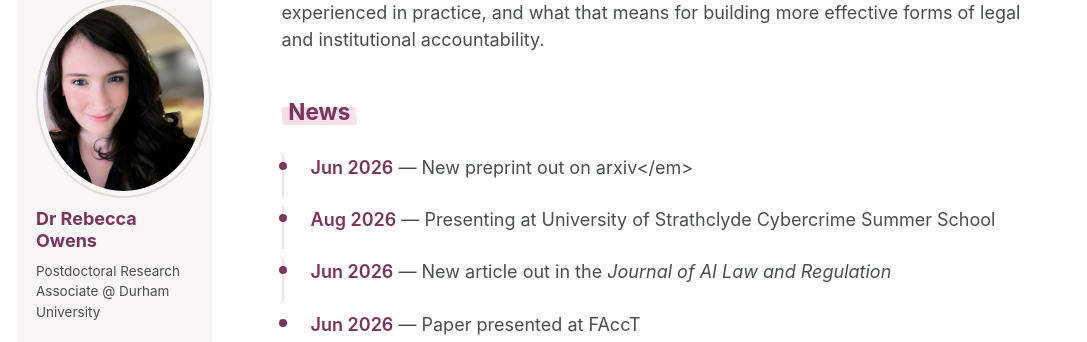
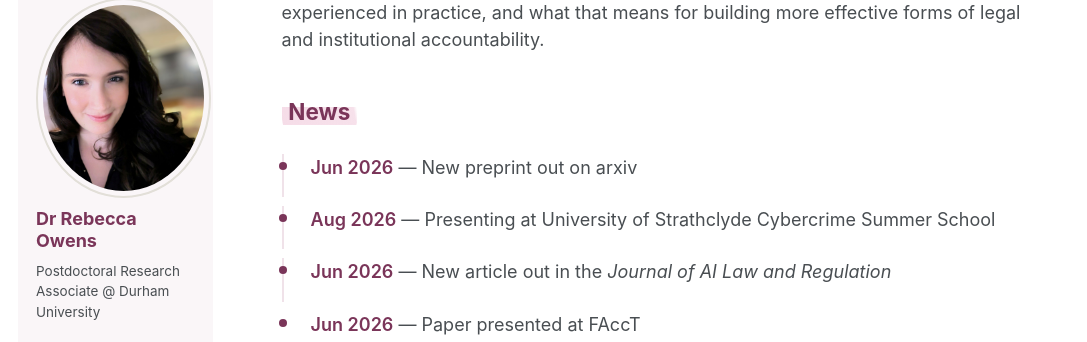
Before and after one commit to Rebecca-Owens/Rebecca-Owens.github.io, a Jekyll site: the page built from _pages/about.md, in a window 1280 px wide and 900 px high, scrolled down 485 px. Shown: the part 103-445 px from the top of the window, without its empty margins (0-1087 px from the left). Built offline with Jekyll 4.4.1, drawn with Linux system fonts in a browser that asks for light colours; a style sheet for code colours, icons or effects is not loaded.

Commit message:
Fix HTML closing tag in news list

```diff
--- a/_pages/about.md
+++ b/_pages/about.md
@@ -18,7 +18,7 @@ Using interdisciplinary methods, I examine how these systems are designed and ex
 ## <span class="marker">News</span>
 
 <ul class="news-list">
-  <li><strong>Jun 2026</strong> — New preprint out on arxiv</em></li>
+  <li><strong>Jun 2026</strong> — New preprint out on arxiv </li>
   <li><strong>Aug 2026</strong> — Presenting at University of Strathclyde Cybercrime Summer School</li>
   <li><strong>Jun 2026</strong> — New article out in the <em>Journal of AI Law and Regulation</em></li>
   <li><strong>Jun 2026</strong> — Paper presented at FAccT</li>
```
